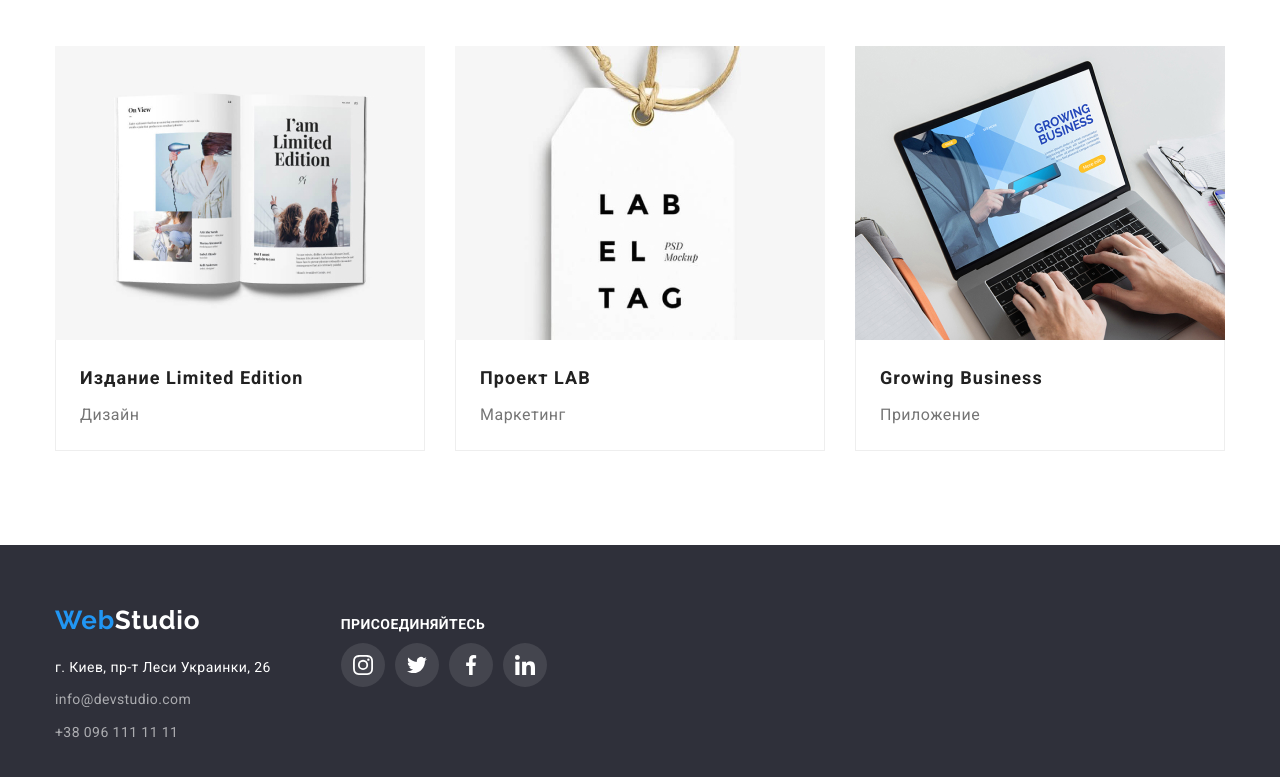
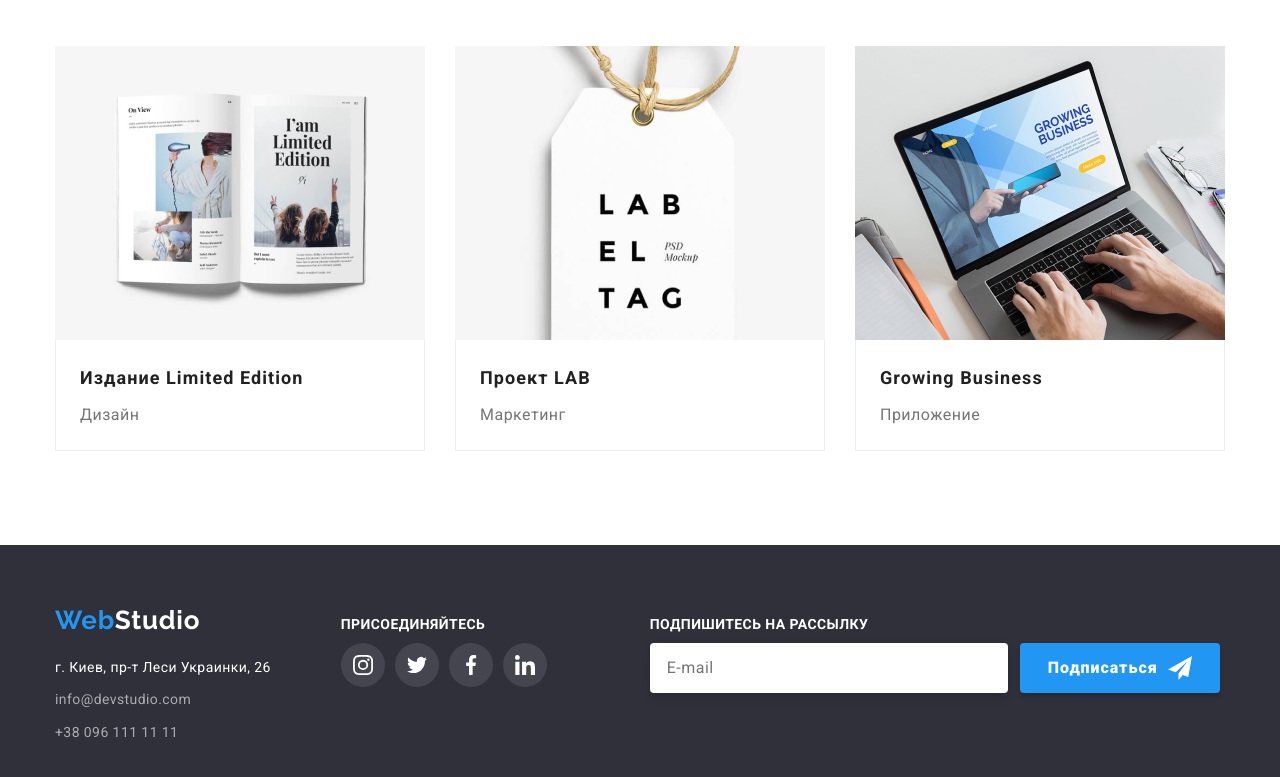
Before and after one commit to M1roslava/goit-markup-hw-06, a plain HTML site: page portfolio.html in a window 1280 px wide. Shown: the part 1141-1918 px from the top of the page. Drawn offline with nearby package versions, Linux system fonts and the light colour scheme.

Commit message:
footer on portfolio

```diff
--- a/css/styles.css
+++ b/css/styles.css
@@ -887,8 +887,8 @@ margin-bottom: 10px;
   .follow-form {
     display: flex;
     flex-direction: row;
-    justify-items: center;
-align-items: center;
+    justify-content: center;
+    align-items: center;
   }
   .follow-btn {
  background:var(--primary-accent-color);
@@ -925,6 +925,7 @@ justify-content: center;
     }
   .footer-input {
     width: 358px;
+    height: 50px;
     padding: 15px 16px;
     margin-right: 12px;
     border: 1px solid rgba(255, 255, 255, 0.3);
--- a/portfolio.html
+++ b/portfolio.html
@@ -187,6 +187,17 @@
             </a></li>
         </ul>
     </li>
+    <li class="follow-footer">
+        <h3 class="join">Подпишитесь на рассылку</h3>
+    <div class="follow-form">
+        <input class="footer-input" type="email" name="email" id="email" placeholder="E-mail"/>
+        <button type="submit" class="follow-btn">Подписаться
+            <svg class="send-icon">
+                <use href="./images/sprite.svg#icon-send"></use>
+            </svg>
+        </button>
+    </div>
+    </li>
 </ul>
     </div>
     </address>
```
